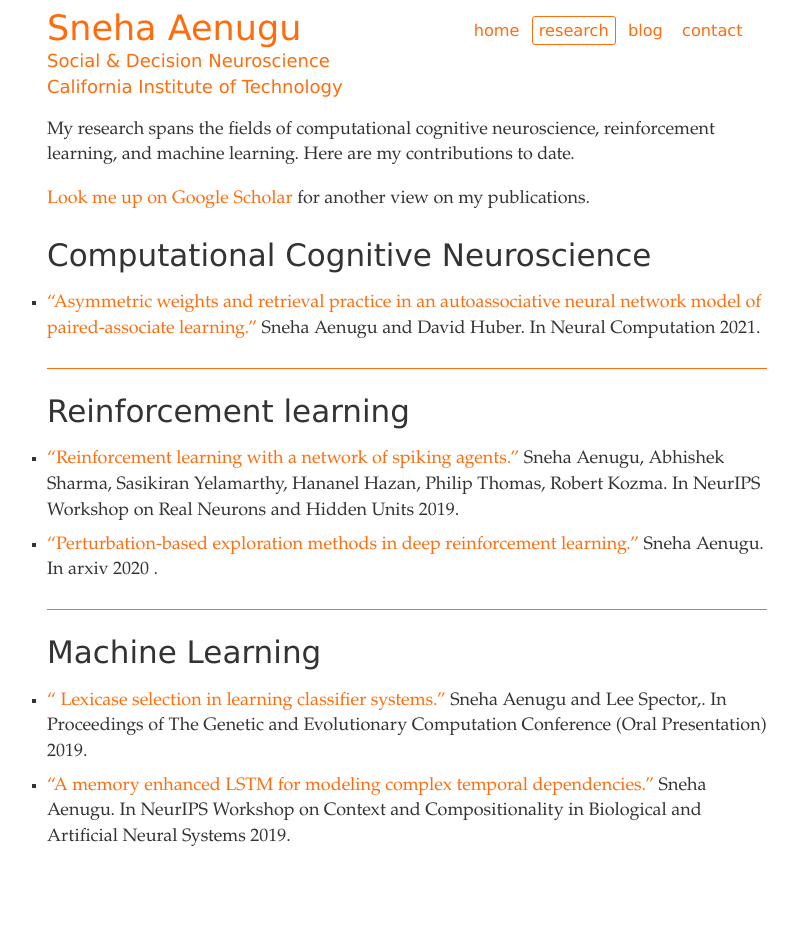
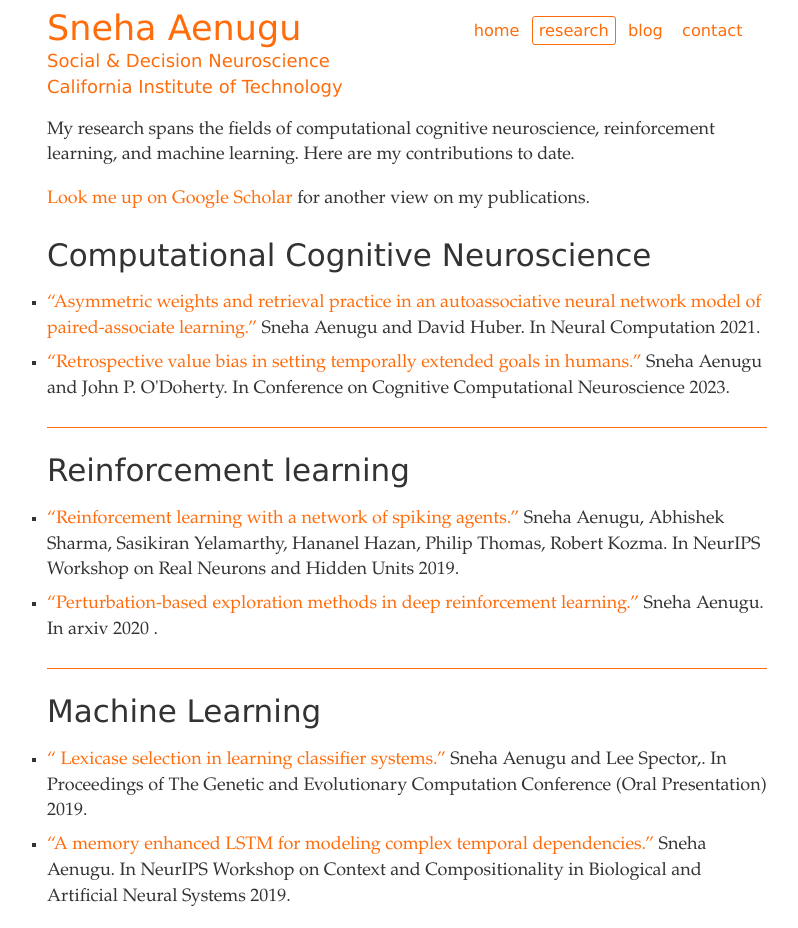
Before and after one commit to asneha213/asneha213.github.io, a Jekyll site: the page built from research.md, in a window 1280 px wide. Shown: the whole page, without its empty margins (233-1031 px from the left). Built offline with Jekyll 4.4.1, drawn with Linux system fonts in a browser that asks for light colours; before the commit the page ends 900 px from its top, so only the background shows below that; some of the changed lines change nothing that is shown.

Commit message:
Adding a research tag

```diff
--- a/_data/pubs.yaml
+++ b/_data/pubs.yaml
@@ -14,7 +14,7 @@ of paired-associate learning'
     authors: "Sneha Aenugu and John P. O'Doherty"
     venue: 'Conference on Cognitive Computational Neuroscience 2023'
     type: conference
-    area: cognitive neuroscience
+    area: comp-neuro
     pre: false
     url: 'https://2023.ccneuro.org/proceedings/0000450.pdf'
 
```
